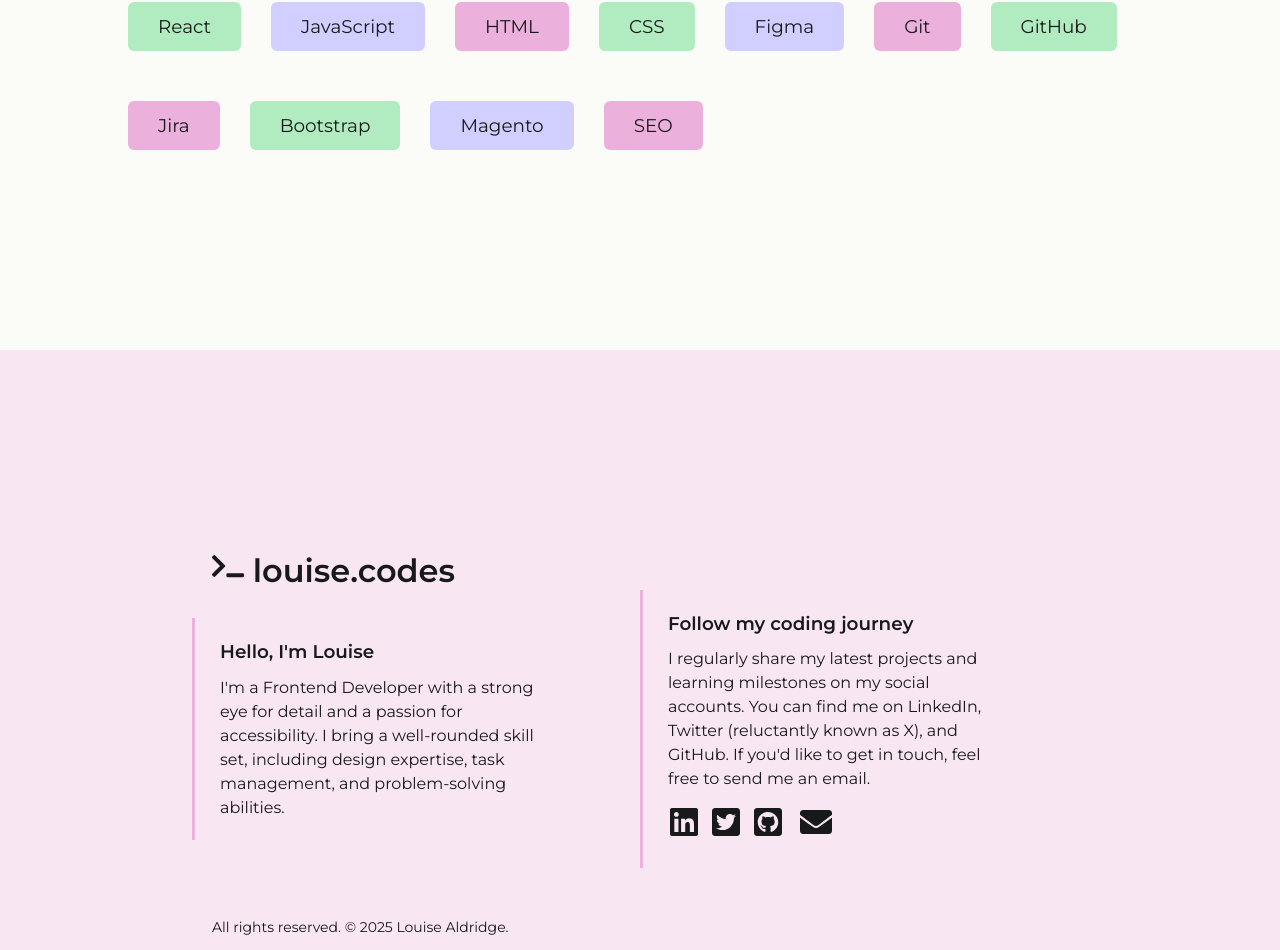
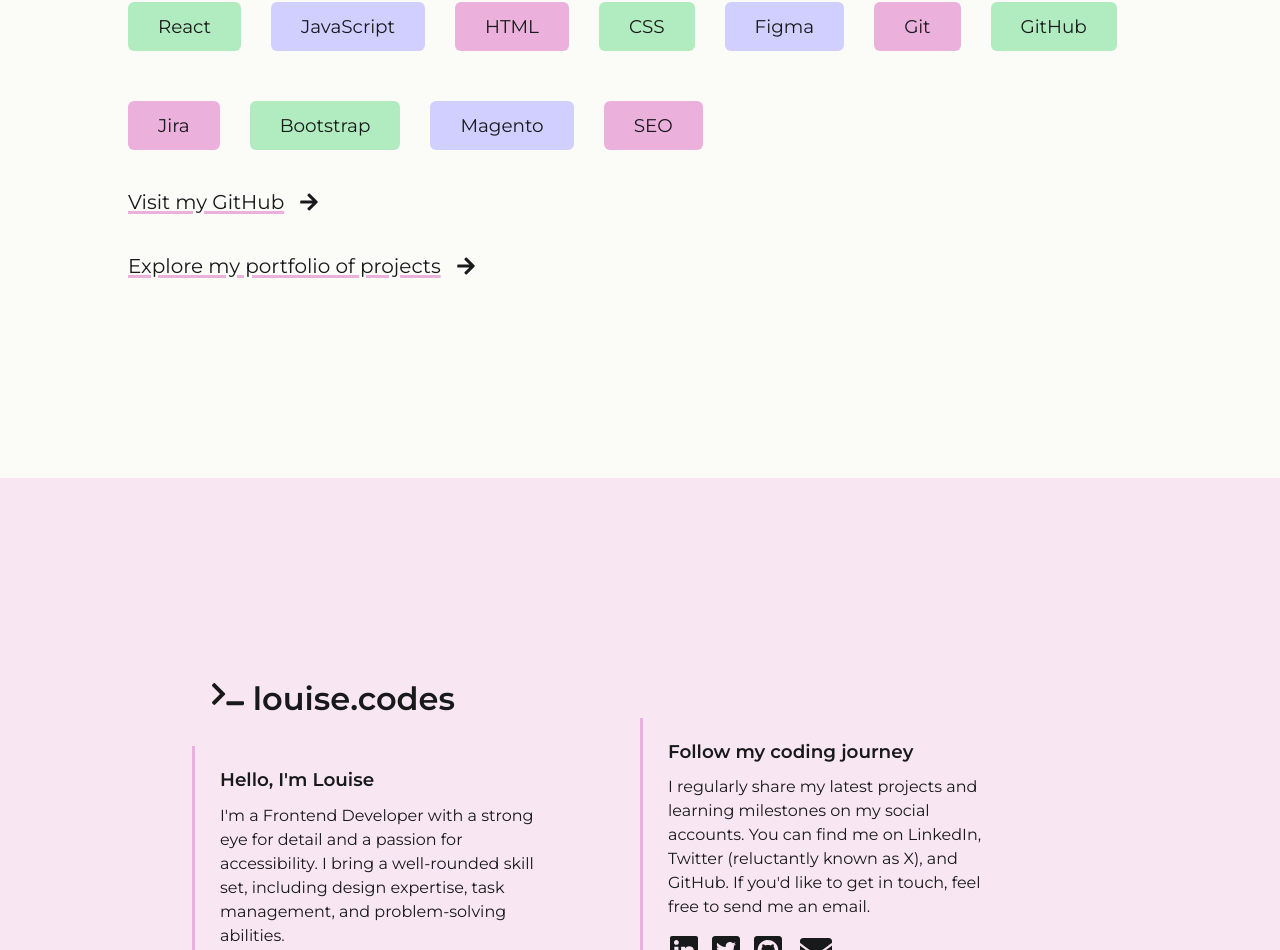
Before and after one commit to louiseka/portfolio, a React (Vite) app: page /about in a window 1280 px wide. Shown: the part 802-1752 px from the top of the page. Built offline with nearby package versions, Linux system fonts and the light colour scheme.

Commit message:
Adding cta links

```diff
--- a/src/pages/About/Skills.jsx
+++ b/src/pages/About/Skills.jsx
@@ -1,3 +1,6 @@
+import { Link } from "react-router"
+import { FaArrowRight } from "react-icons/fa"
+
 export default function Skills() {
     return (
         <section className="skills-section">
@@ -17,7 +20,8 @@ export default function Skills() {
                 <p className="purple-label">Magento</p>
                 <p className="pink-label">SEO</p>
             </div>
-
+            <Link className="medium-cta-link" to="https://github.com/louiseka" target="_blank">Visit my GitHub <FaArrowRight className="icon" /></Link>
+            <Link className="medium-cta-link" to={"/#projects"}>Explore my portfolio of projects <FaArrowRight className="icon" /></Link>
         </section>
 
     )
```
